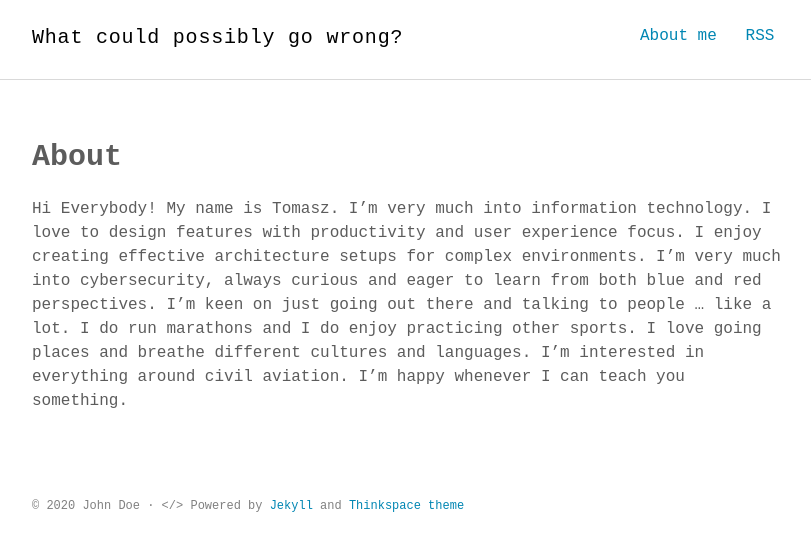
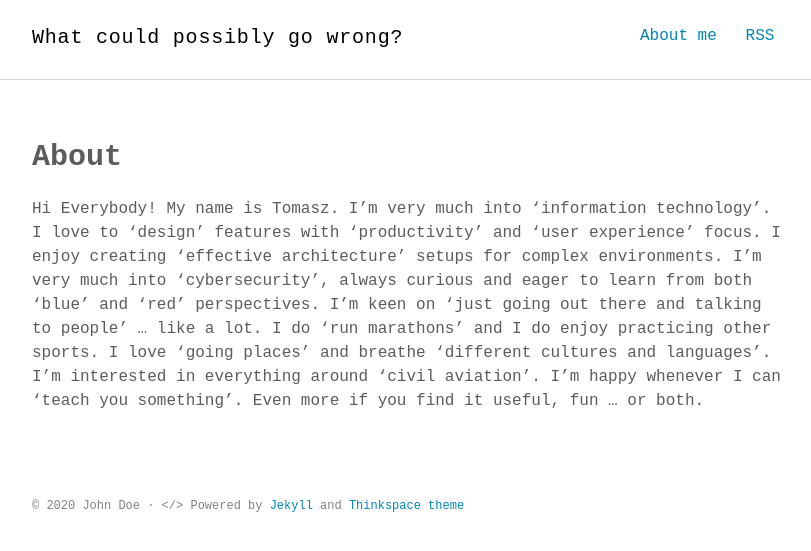
Before and after one commit to whatcouldpossiblygowrong/whatcouldpossiblygowrong.github.io, a Jekyll site: the page built from about.md, in a window 1280 px wide. Shown: the top 551 px of the page, without its empty margins (232-1043 px from the left). Built offline with Jekyll 4.4.1, drawn with Linux system fonts in a browser that asks for light colours; some web fonts are replaced.

Commit message:
Update about.md

```diff
--- a/about.md
+++ b/about.md
@@ -4,5 +4,5 @@ title: About
 permalink: /about/
 ---
 
-Hi Everybody! My name is Tomasz. I'm very much into information technology. I love to design features with productivity and user experience focus. I enjoy creating effective architecture setups for complex environments. I'm very much into cybersecurity, always curious and eager to learn from both blue and red perspectives. I'm keen on just going out there and talking to people ... like a lot.
-I do run marathons and I do enjoy practicing other sports. I love going places and breathe different cultures and languages. I'm interested in everything around civil aviation. I'm happy whenever I can teach you something.
+Hi Everybody! My name is Tomasz. I'm very much into 'information technology'. I love to 'design' features with 'productivity' and 'user experience' focus. I enjoy creating 'effective architecture' setups for complex environments. I'm very much into 'cybersecurity', always curious and eager to learn from both 'blue' and 'red' perspectives. I'm keen on 'just going out there and talking to people' ... like a lot.
+I do 'run marathons' and I do enjoy practicing other sports. I love 'going places' and breathe 'different cultures and languages'. I'm interested in everything around 'civil aviation'. I'm happy whenever I can 'teach you something'. Even more if you find it useful, fun ... or both.
```
